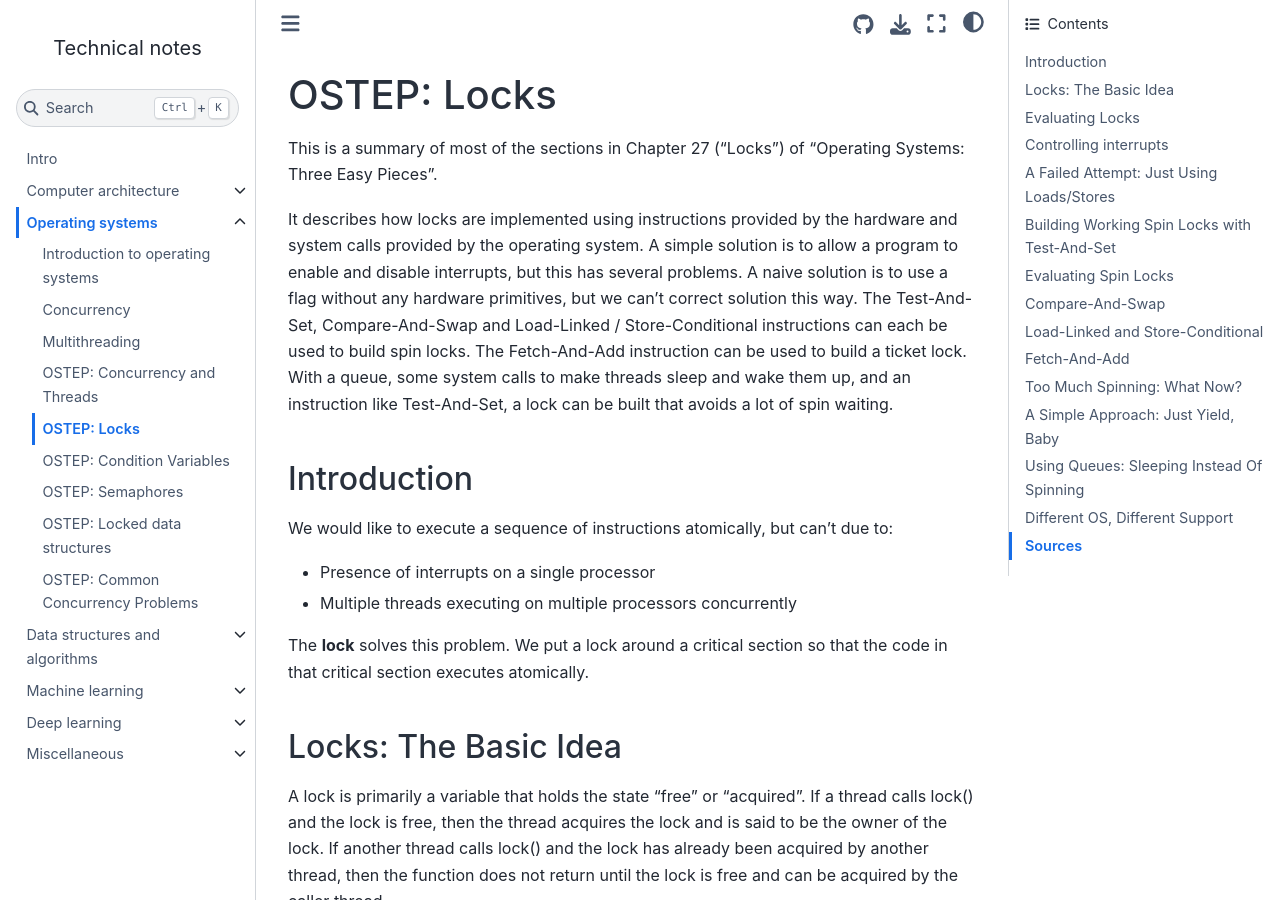
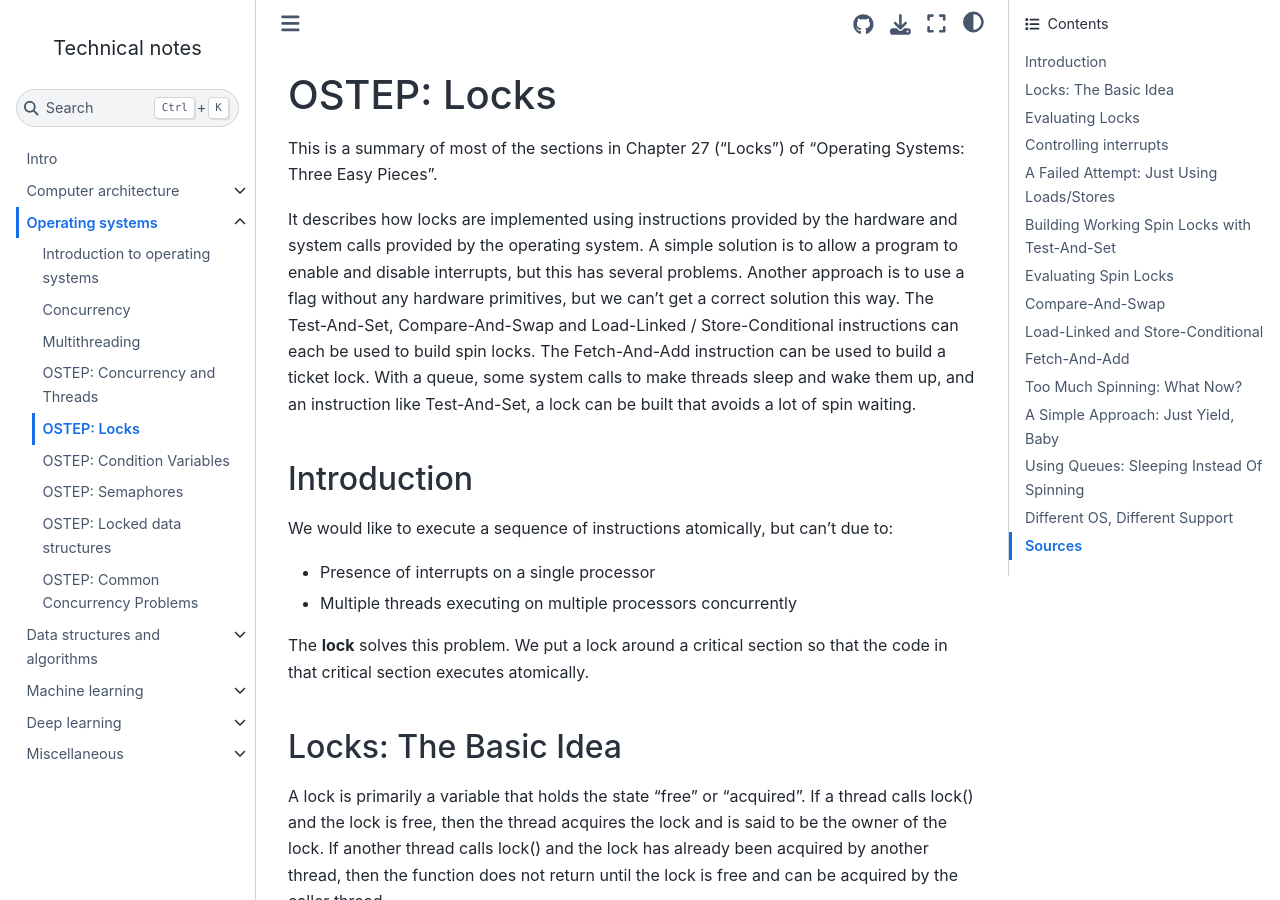
Before and after one commit to hacobe/notes, a Jupyter Book: the page built from ostep_locks.md, in a window 1280 px wide and 900 px high. Built offline with Jupyter Book 1.0.4 settings and Sphinx 7.4.7 and the Sphinx Book theme 1.1.4, drawn with Linux system fonts in a browser that asks for light colours; pages that are not in the unit, such as notebooks, are missing from menus.

Commit message:
Update locks post

```diff
--- a/ostep_locks.md
+++ b/ostep_locks.md
@@ -2,7 +2,7 @@
 
 This is a summary of most of the sections in Chapter 27 ("Locks") of "Operating Systems: Three Easy Pieces".
 
-It describes how locks are implemented using instructions provided by the hardware and system calls provided by the operating system. A simple solution is to allow a program to enable and disable interrupts, but this has several problems. A naive solution is to use a flag without any hardware primitives, but we can't correct solution this way. The Test-And-Set, Compare-And-Swap and Load-Linked / Store-Conditional instructions can each be used to build spin locks. The Fetch-And-Add instruction can be used to build a ticket lock. With a queue, some system calls to make threads sleep and wake them up, and an instruction like Test-And-Set, a lock can be built that avoids a lot of spin waiting.
+It describes how locks are implemented using instructions provided by the hardware and system calls provided by the operating system. A simple solution is to allow a program to enable and disable interrupts, but this has several problems. Another approach is to use a flag without any hardware primitives, but we can't get a correct solution this way. The Test-And-Set, Compare-And-Swap and Load-Linked / Store-Conditional instructions can each be used to build spin locks. The Fetch-And-Add instruction can be used to build a ticket lock. With a queue, some system calls to make threads sleep and wake them up, and an instruction like Test-And-Set, a lock can be built that avoids a lot of spin waiting.
 
 ## Introduction
 
```
